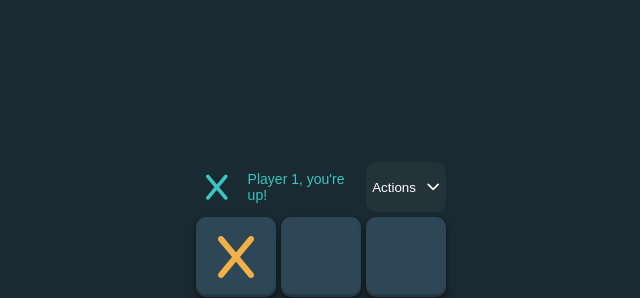
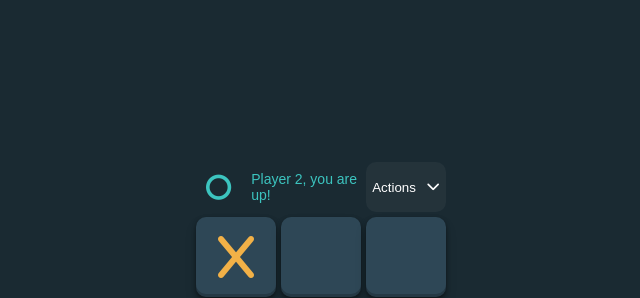
Before and after one commit to PCarambas/Tic-Tac-Toe-vanilla, a plain HTML site: page index.html in a window 1280 px wide. Both pictures are taken after a click on the element 555 px from the left and 257 px from the top of the page. Shown: the top 298 px of the page, 319-959 px from the left. Drawn offline with Linux system fonts and the light colour scheme.

Commit message:
Adding JS interactivity to project

```diff
--- a/index.html
+++ b/index.html
@@ -18,9 +18,9 @@
     <div class="grid" data-id="grid">
 
         <!-- Turn indicator -->
-        <div class="turn">
-            <i class="fa-solid fa-x turquoise"></i>
-            <p class="turquoise">Player 1, you're up!</p>
+        <div class="turn yellow" data-id="turn">
+            <i class="fa-solid fa-x"></i>
+            <p>Player 1, you're up!</p>
         </div>
 
         <!-- Dropdown menu -->
--- a/js/app.js
+++ b/js/app.js
@@ -7,10 +7,46 @@ const App = {
         resetBtn: document.querySelector('[data-id="reset-btn"]'),
         newRoundBtn: document.querySelector('[data-id="new-round-btn"]'),
         squares: document.querySelectorAll('[data-id="square"]'),
+        modal: document.querySelector('[data-id="modal"]'),
+        modalText: document.querySelector('[data-id="modal-text"]'),
+        modalBtn: document.querySelector('[data-id="modal-btn"]'),
+        turn: document.querySelector('[data-id="turn"]'),
     },
 
         state: {
             moves: [],
+        },
+
+        getGameStatus(moves) {
+
+          const p1Moves = moves.filter(move => move.playerId === 1).map(move => +move.squareId)
+          const p2Moves = moves.filter(move => move.playerId === 2).map(move => +move.squareId)
+
+          const winningPatterns = [
+            [1, 2, 3],
+            [1, 5, 9],
+            [1, 4, 7],
+            [2, 5, 8],
+            [3, 5, 7],
+            [3, 6, 9],
+            [4, 5, 6],
+            [7, 8, 9],
+          ];
+
+          let winner = null
+
+          winningPatterns.forEach(pattern => {
+            const p1Wins = pattern.every(v => p1Moves.includes(v))
+            const p2Wins = pattern.every(v => p2Moves.includes(v))
+
+            if (p1Wins) winner = 1
+            if (p2Wins) winner = 2
+          });
+
+            return {
+                status: moves.length === 9 || winner != null ? 'complete' : 'in-progress', // in-progress | complete
+                winner,  // 1|2|null
+            };
         },
 
     init() {
@@ -31,6 +67,12 @@ const App = {
             console.log("Add a new round")
         });
 
+        App.$.modalBtn.addEventListener('click', event => {
+            App.state.moves = []
+            App.$.squares.forEach(square => square.replaceChildren())
+            App.$.modal.classList.add('hidden')
+        });
+
         App.$.squares.forEach((square) => {
             square.addEventListener("click", (event) => {
 
@@ -48,13 +90,25 @@ const App = {
                 const currentPlayer =
                 App.state.moves.length === 0 ? 1 : getOppositePlayer(lastMove.playerId);
 
-                const icon = document.createElement("i");
+                const nextPlayer = getOppositePlayer(currentPlayer)
+
+                const squareIcon = document.createElement("i");
+                const turnIcon = document.createElement("i");
+                const turnLabel = document.createElement('p')
+                turnLabel.innerText = `Player ${nextPlayer}, you are up!`
 
                 if(currentPlayer === 1) {
-                    icon.classList.add("fa-solid", "fa-x", "yellow");
+                    squareIcon.classList.add("fa-solid", "fa-x", "yellow");
+                    turnIcon.classList.add("fa-solid", "fa-o", "turquoise");
+                    turnLabel.classList = 'turquoise'
+
                 }else {
-                    icon.classList.add("fa-solid", "fa-o", "turquoise");
+                    squareIcon.classList.add("fa-solid", "fa-o", "turquoise");
+                    turnIcon.classList.add("fa-solid", "fa-x", "yellow");
+                    turnLabel.classList = 'yellow'
                 }
+
+                App.$.turn.replaceChildren(turnIcon, turnLabel)
 
 
                 App.state.moves.push({
@@ -62,22 +116,23 @@ const App = {
                     playerId: currentPlayer
                 })
 
-                App.state.currentPlayer = currentPlayer === 1 ? 2 : 1;
 
-                console.log(App.state);
+                square.replaceChildren(squareIcon);
 
-                square.replaceChildren(icon);
+             const game = App.getGameStatus(App.state.moves);
 
-                const winningPatterns = [
-                    [1, 2, 3],
-                    [1, 5, 9],
-                    [1, 4, 7],
-                    [2, 5, 8],
-                    [3, 5, 7],
-                    [3, 6, 9],
-                    [4, 5, 6],
-                    [7, 8, 9],
-                  ];
+            if (game.status === 'complete') {
+
+                App.$.modal.classList.remove('hidden')
+
+                let message = ''
+                if (game.winner) {
+                    message = `Player ${game.winner} wins!`
+                } else {
+                    message = 'Tie game!'
+                }
+                App.$.modalText.textContent = message;
+            }
 
             });
         });
```
